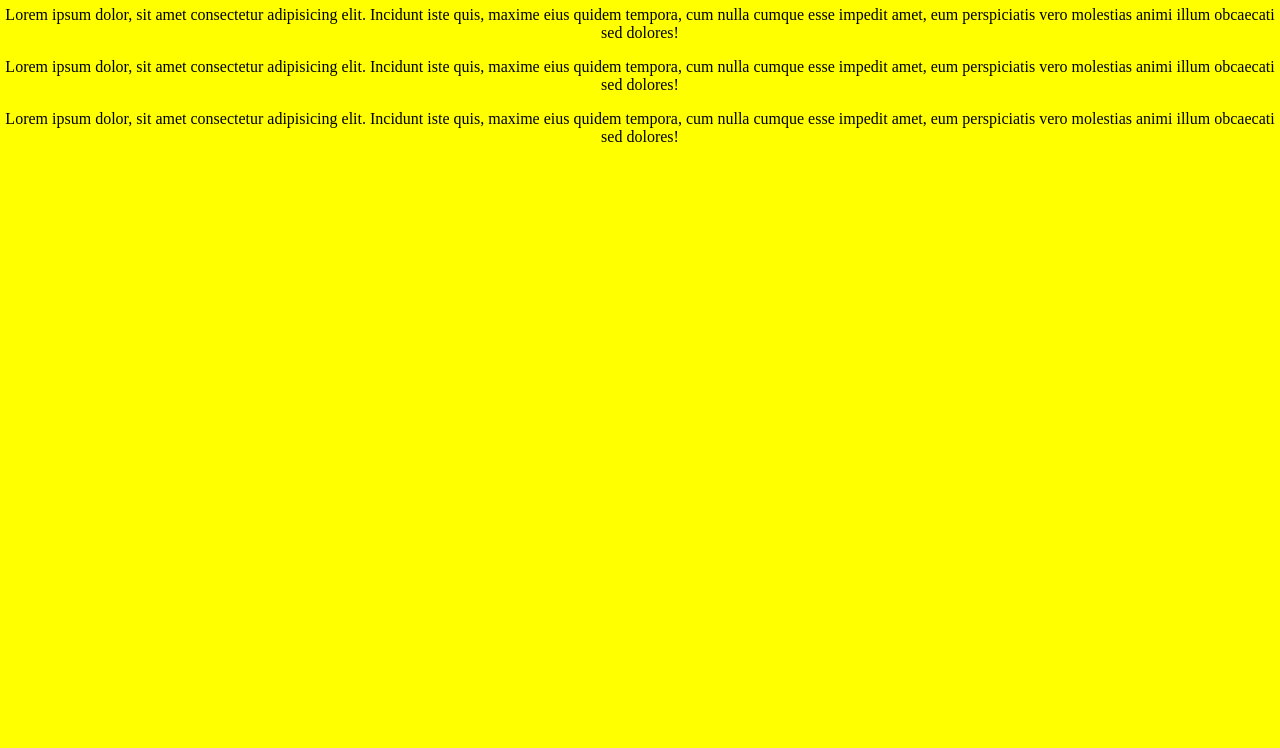
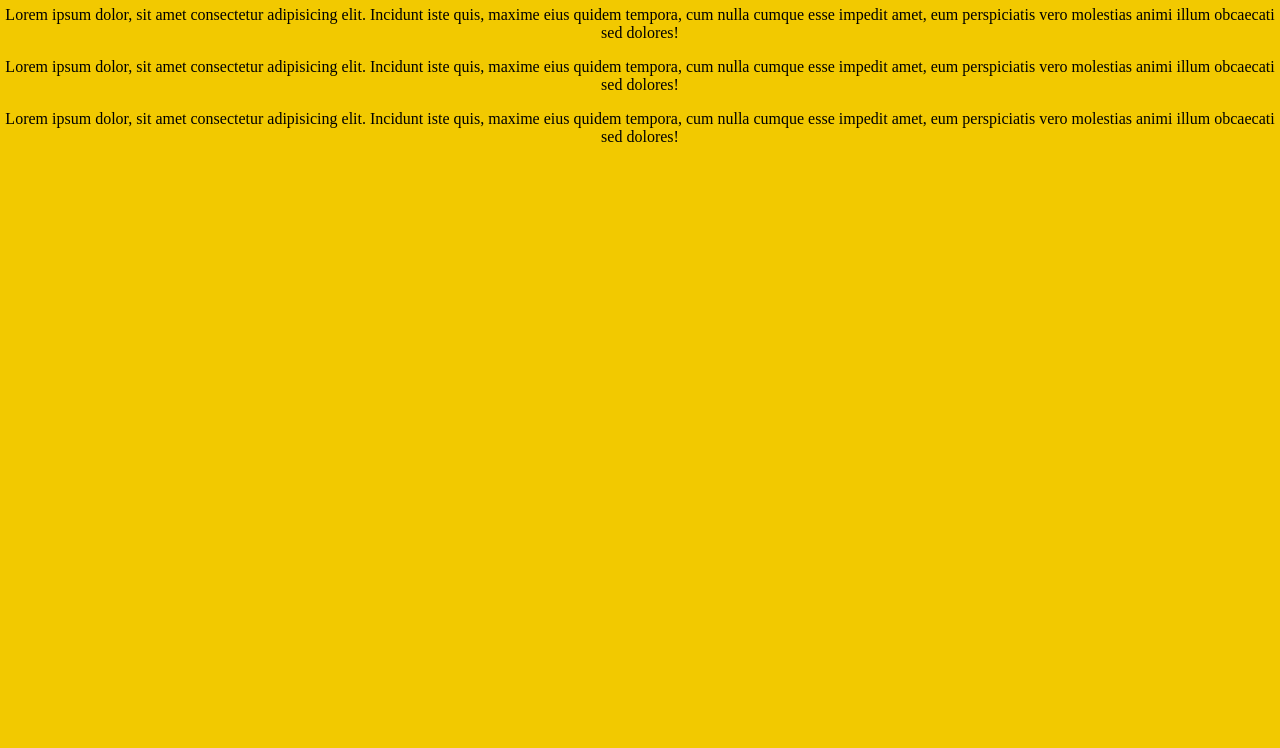
Before and after one commit to Alexiiinka/firstPage, a plain HTML site: page index.html in a window 1280 px wide. Shown: the part 52-800 px from the top of the page. Drawn offline with Linux system fonts and the light colour scheme.

Commit message:
yellowStyle

```diff
--- a/styl.css
+++ b/styl.css
@@ -1,5 +1,5 @@
 body{
     margin: 0;
-    background-color: yellow;
+    background-color: rgb(242, 201, 0);
     text-align: center;
 }
```
